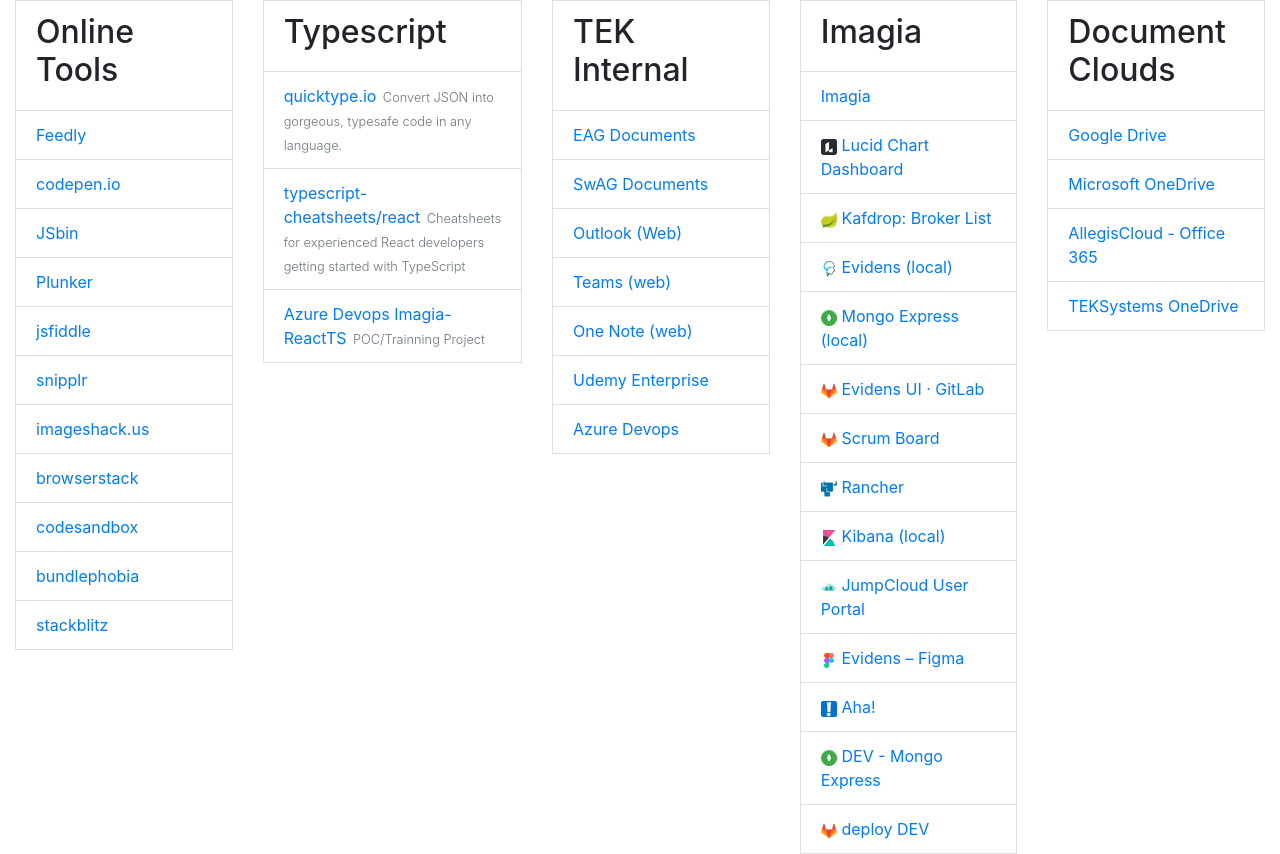
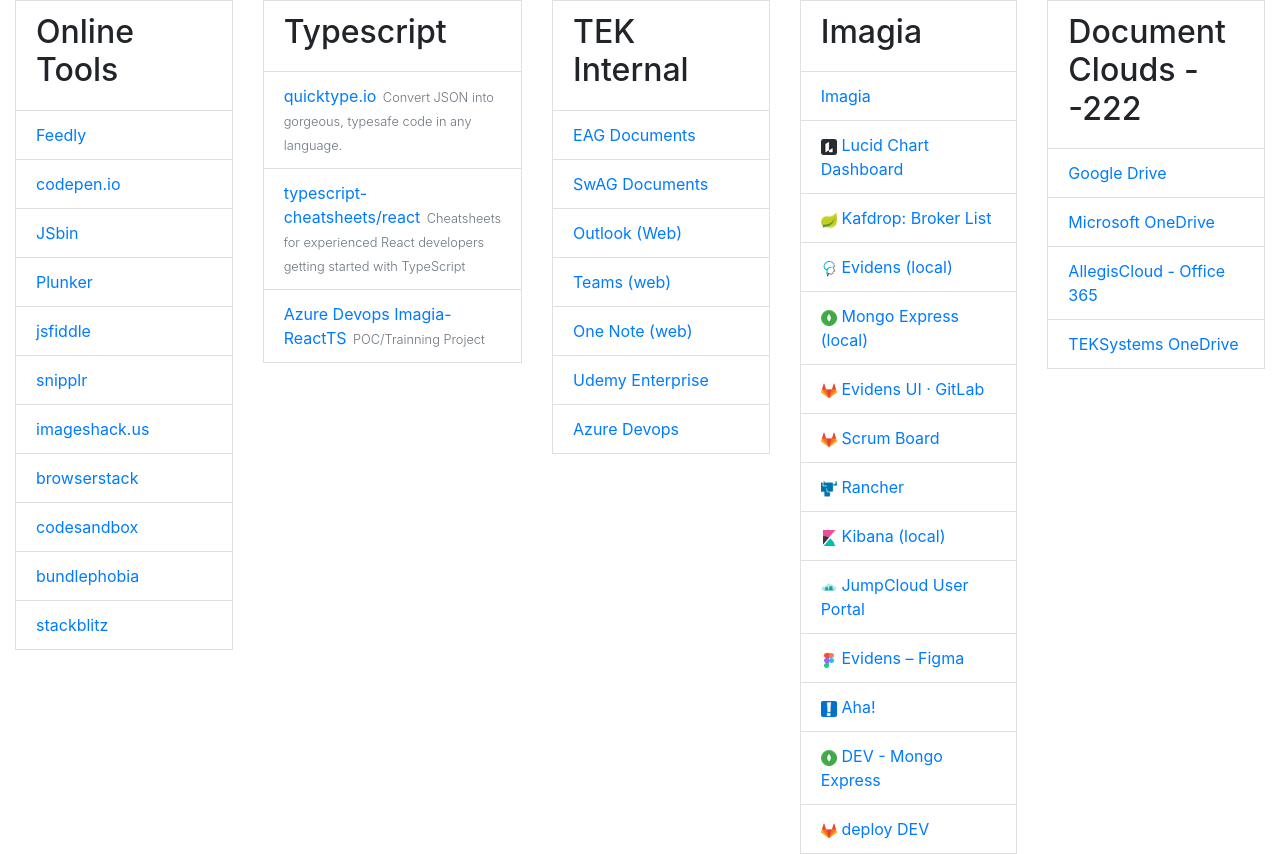
Before and after one commit to pgdesjardins/personal-start-page, a React (Create React App) app: page / in a window 1280 px wide. Built offline with nearby package versions, Linux system fonts and the light colour scheme.

Commit message:
Update documentClouds.js

```diff
--- a/src/Data/documentClouds.js
+++ b/src/Data/documentClouds.js
@@ -1,5 +1,5 @@
 export default {
-  name: "Document Clouds",
+  name: "Document Clouds --222",
   links: [
     { title: "Google Drive", url: "https://drive.google.com/" },
     { title: "Microsoft OneDrive", url: "https://onedrive.live.com/" },
```
